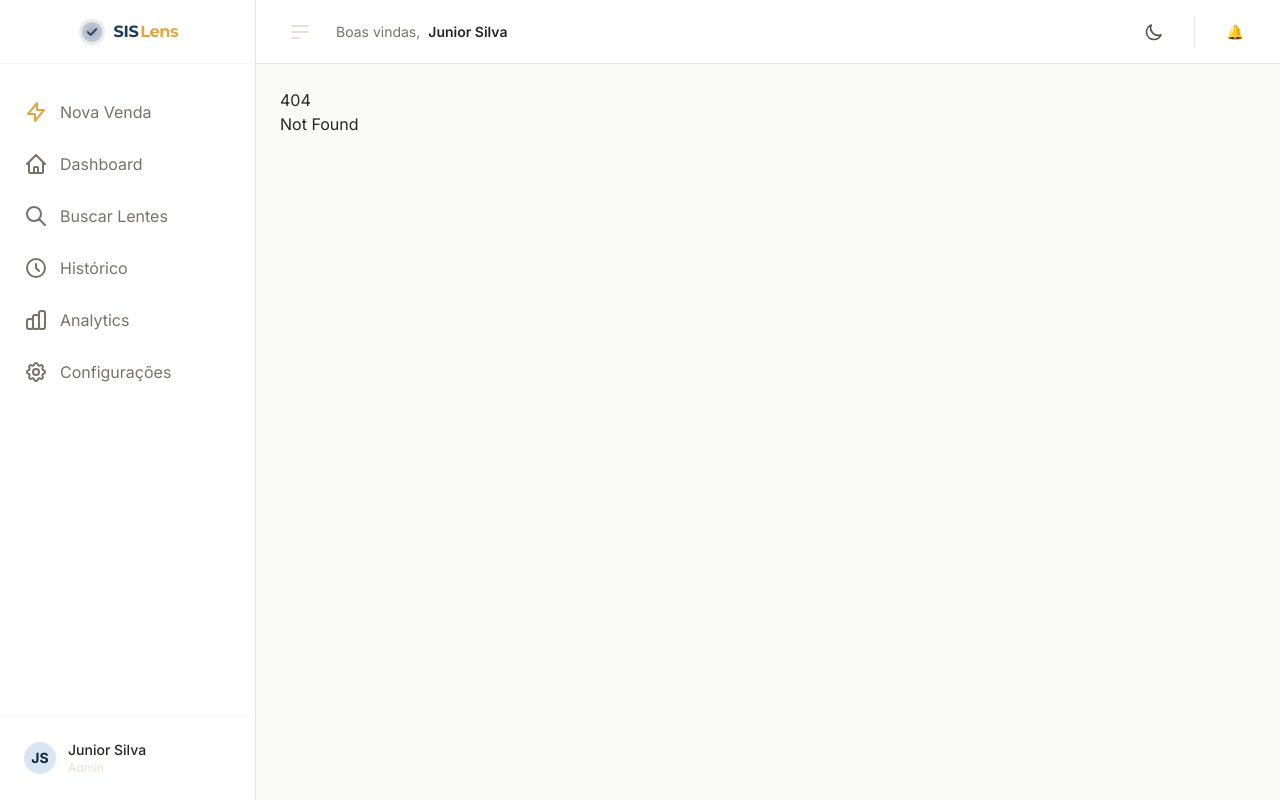
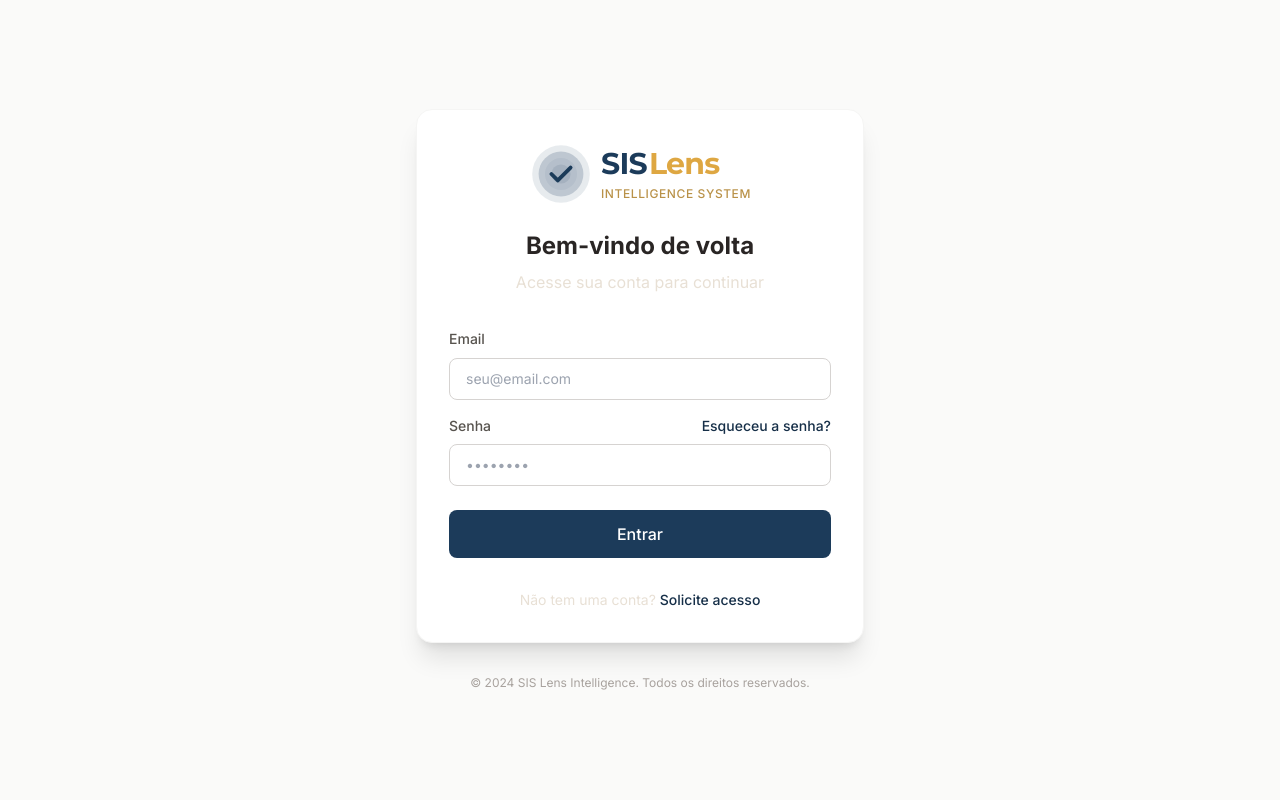
Before and after one commit to mellooticas/sis_lens, a SvelteKit app: page /login in a window 1280 px wide. Before the commit this address had no page. Built offline with nearby package versions, Linux system fonts and the light colour scheme.

Commit message:
fix: resolve login route 404 and layout issues

```diff
--- /dev/null
+++ b/src/routes/+error.svelte
@@ -0,0 +1,36 @@
+<script lang="ts">
+    import { page } from "$app/stores";
+    import Button from "$lib/components/ui/Button.svelte";
+
+    $: statusCode = $page.status;
+    $: message = $page.error?.message || "Algo deu errado";
+</script>
+
+<div
+    class="min-h-[60vh] flex flex-col items-center justify-center text-center p-4"
+>
+    <div class="mb-6 text-6xl">
+        {#if statusCode === 404}
+            🔍
+        {:else}
+            ⚠️
+        {/if}
+    </div>
+
+    <h1 class="text-4xl font-bold text-neutral-900 dark:text-neutral-100 mb-2">
+        {statusCode}
+    </h1>
+
+    <p class="text-xl text-neutral-600 dark:text-neutral-400 mb-8 max-w-md">
+        {message}
+    </p>
+
+    <div class="flex gap-4">
+        <Button variant="secondary" on:click={() => history.back()}>
+            Voltar
+        </Button>
+        <Button on:click={() => (window.location.href = "/")}>
+            Ir para Início
+        </Button>
+    </div>
+</div>
--- a/src/routes/+layout.svelte
+++ b/src/routes/+layout.svelte
@@ -4,12 +4,12 @@
    * Inclui providers globais, layout sidebar e componentes persistentes
    */
 
-  import '../app.css';
-  import ToastContainer from '$lib/components/feedback/ToastContainer.svelte';
-  import MainLayout from '$lib/components/layout/MainLayout.svelte';
-  import { onMount } from 'svelte';
-  import { theme } from '$lib/stores/theme'; // Updated path
-  import { page } from '$app/stores';
+  import "../app.css";
+  import ToastContainer from "$lib/components/feedback/ToastContainer.svelte";
+  import MainLayout from "$lib/components/layout/MainLayout.svelte";
+  import { onMount } from "svelte";
+  import { theme } from "$lib/stores/theme"; // Updated path
+  import { page } from "$app/stores";
 
   // Inicializar tema
   onMount(() => {
@@ -18,9 +18,13 @@
 </script>
 
 <!-- Layout Principal (Sidebar + Header + Content) -->
-<MainLayout currentPage={$page.url.pathname}>
+{#if $page.url.pathname.startsWith("/login")}
   <slot />
-</MainLayout>
+{:else}
+  <MainLayout currentPage={$page.url.pathname}>
+    <slot />
+  </MainLayout>
+{/if}
 
 <!-- Toast Container (global) -->
 <ToastContainer />
--- /dev/null
+++ b/src/routes/login/+page.svelte
@@ -0,0 +1,132 @@
+<script lang="ts">
+  import { goto } from "$app/navigation";
+  import Button from "$lib/components/ui/Button.svelte";
+  import Input from "$lib/components/ui/Input.svelte";
+  import Logo from "$lib/components/layout/Logo.svelte";
+
+  let email = "";
+  let password = "";
+  let isLoading = false;
+  let error = "";
+
+  async function handleLogin() {
+    isLoading = true;
+    error = "";
+
+    try {
+      // TODO: Implementar login real com Supabase
+      await new Promise((resolve) => setTimeout(resolve, 1500));
+
+      // Simulação de sucesso
+      goto("/dashboard");
+    } catch (e) {
+      error = "Erro ao realizar login. Tente novamente.";
+    } finally {
+      isLoading = false;
+    }
+  }
+</script>
+
+<svelte:head>
+  <title>Login - SIS Lens</title>
+</svelte:head>
+
+<div
+  class="min-h-screen flex items-center justify-center bg-neutral-50 dark:bg-neutral-900 px-4"
+>
+  <div class="w-full max-w-md">
+    <!-- Card de Login -->
+    <div
+      class="bg-white dark:bg-neutral-800 rounded-2xl shadow-xl p-8 space-y-8 border border-neutral-100 dark:border-neutral-700"
+    >
+      <!-- Cabeçalho -->
+      <div class="text-center space-y-2">
+        <div class="flex justify-center mb-6">
+          <Logo size="lg" />
+        </div>
+        <h1 class="text-2xl font-bold text-neutral-900 dark:text-white">
+          Bem-vindo de volta
+        </h1>
+        <p class="text-neutral-500 dark:text-neutral-400">
+          Acesse sua conta para continuar
+        </p>
+      </div>
+
+      <!-- Formulário -->
+      <form on:submit|preventDefault={handleLogin} class="space-y-6">
+        <div class="space-y-4">
+          <div class="space-y-2">
+            <label
+              for="email"
+              class="text-sm font-medium text-neutral-700 dark:text-neutral-300"
+              >Email</label
+            >
+            <Input
+              type="email"
+              id="email"
+              placeholder="seu@email.com"
+              bind:value={email}
+              required
+            />
+          </div>
+
+          <div class="space-y-2">
+            <div class="flex justify-between items-center">
+              <label
+                for="password"
+                class="text-sm font-medium text-neutral-700 dark:text-neutral-300"
+                >Senha</label
+              >
+              <a
+                href="/recuperar-senha"
+                class="text-sm font-medium text-brand-blue-600 hover:text-brand-blue-500"
+                >Esqueceu a senha?</a
+              >
+            </div>
+            <Input
+              type="password"
+              id="password"
+              placeholder="••••••••"
+              bind:value={password}
+              required
+            />
+          </div>
+        </div>
+
+        {#if error}
+          <div class="p-3 bg-red-50 text-red-600 text-sm rounded-lg">
+            {error}
+          </div>
+        {/if}
+
+        <Button
+          type="submit"
+          variant="primary"
+          fullWidth
+          size="lg"
+          disabled={isLoading}
+        >
+          {#if isLoading}
+            <span class="animate-spin mr-2">⏳</span> Entrando...
+          {:else}
+            Entrar
+          {/if}
+        </Button>
+      </form>
+
+      <!-- Rodapé -->
+      <div class="text-center text-sm text-neutral-500">
+        Não tem uma conta?
+        <a
+          href="/cadastro"
+          class="font-medium text-brand-blue-600 hover:text-brand-blue-500"
+          >Solicite acesso</a
+        >
+      </div>
+    </div>
+
+    <p class="text-center text-xs text-neutral-400 mt-8">
+      &copy; 2024 SIS Lens Intelligence. Todos os direitos reservados.
+    </p>
+  </div>
+</div>
```
Also changed, not shown: 4 other files (tests, documents, lock files or other folders).
